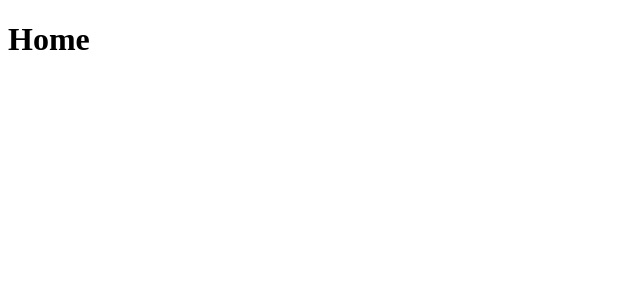
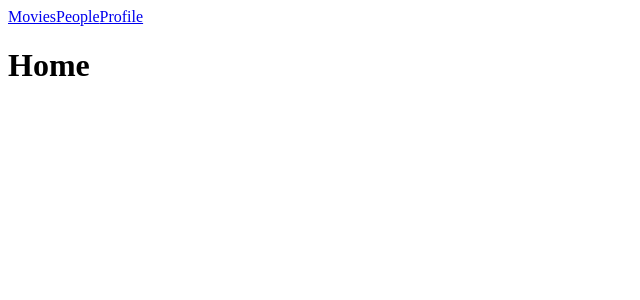
Before and after one commit to PedroMakengo/the-movie-guide, a React (Vite) app: page / in a window 1280 px wide. Shown: the top 300 px of the page, without its empty margins (0-640 px from the left). Built offline with nearby package versions, Linux system fonts and the light colour scheme.

Commit message:
Trabalhando com o roteamento

```diff
--- a/src/App.tsx
+++ b/src/App.tsx
@@ -1,4 +1,5 @@
 import { BrowserRouter, Routes, Route } from "react-router-dom";
+import Header from "./components/Header";
 
 import Home from "./pages/Home";
 import MovieDetails from "./pages/MovieDetails";
@@ -9,6 +10,7 @@ import Profile from "./pages/Profile";
 function App() {
   return (
     <BrowserRouter>
+      <Header />
       <Routes>
         <Route path="/" element={<Home />} />
         <Route path="/movie-details" element={<MovieDetails />} />
--- /dev/null
+++ b/src/components/Header/index.tsx
@@ -0,0 +1,15 @@
+import { Link } from "react-router-dom";
+
+function Header() {
+  return (
+    <header>
+      <nav>
+        <Link to="/">Movies</Link>
+        <Link to="/popular-persons">People</Link>
+        <Link to="/profile">Profile</Link>
+      </nav>
+    </header>
+  );
+}
+
+export default Header;
```
Also changed, not shown: src/components/Footer/index.tsx (added).
